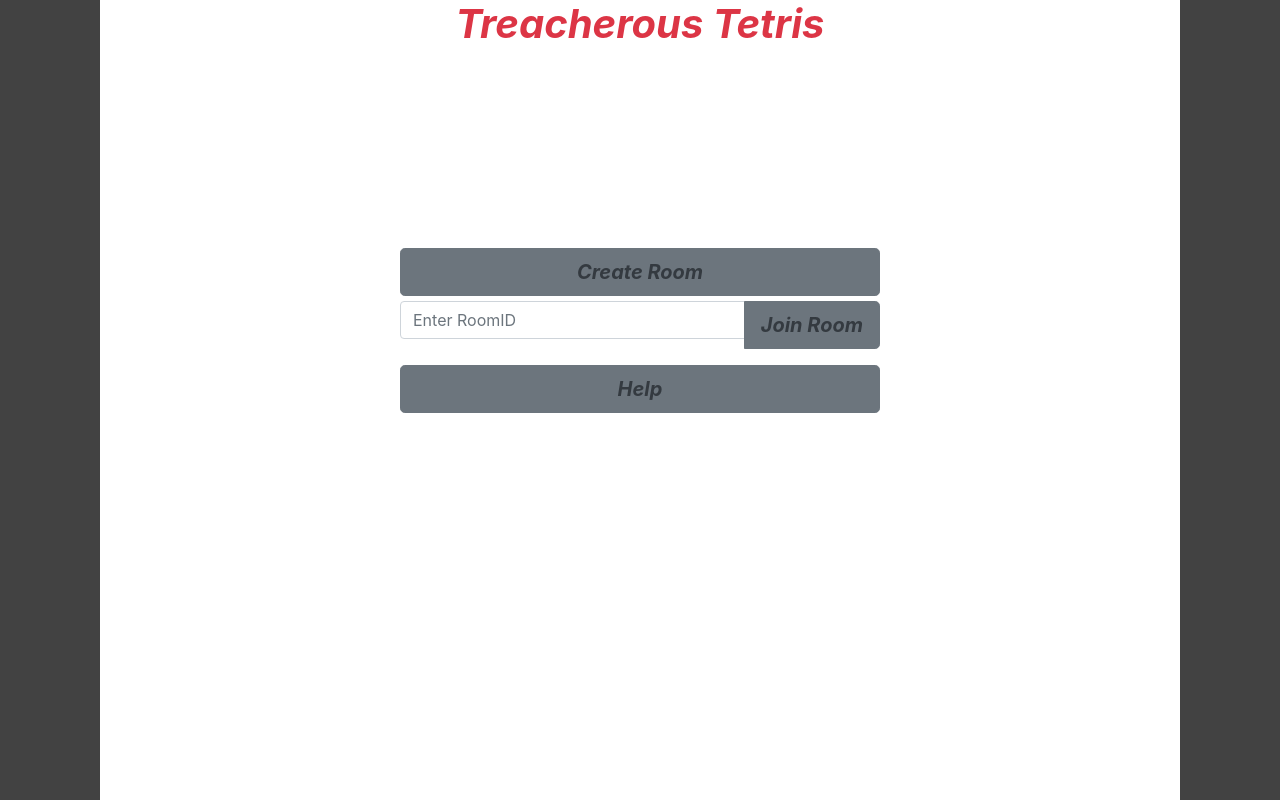
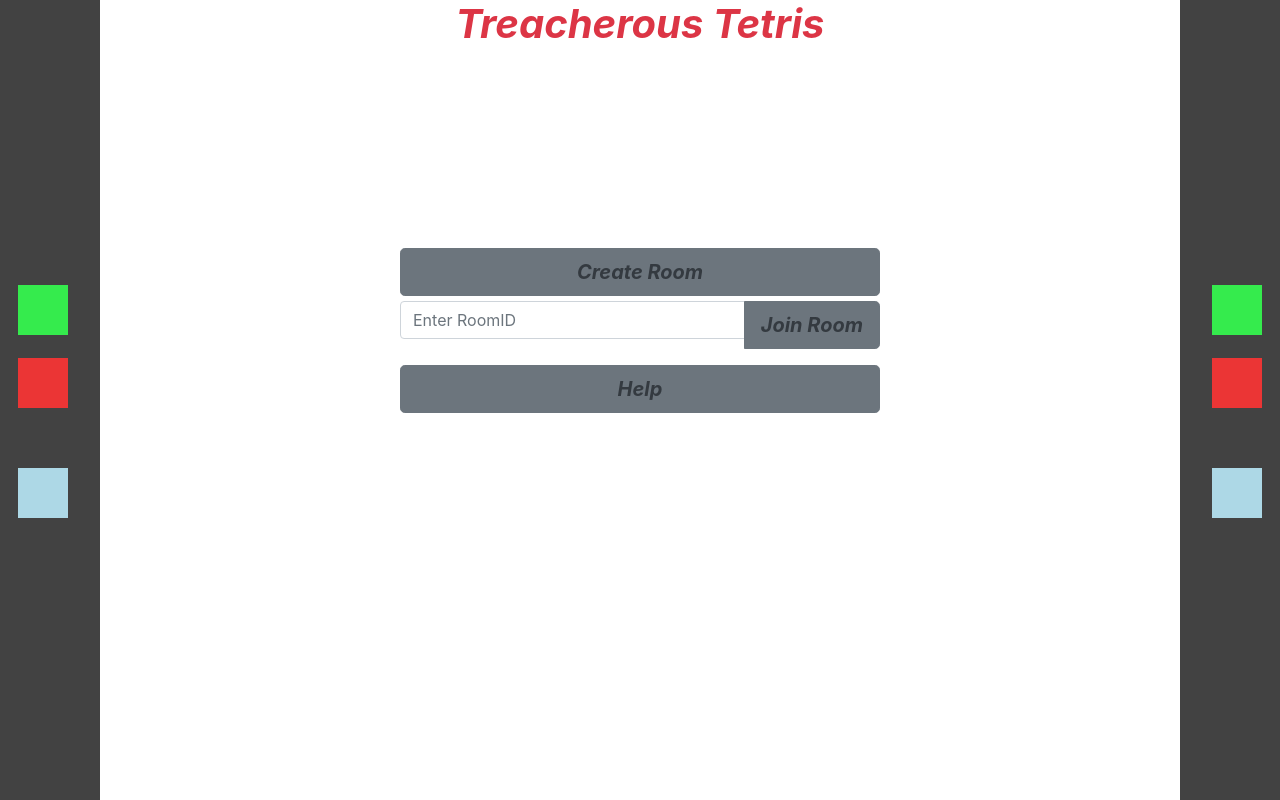
Before and after one commit to ducklin5/TTetris, a React (Create React App) app in the folder code/client/: page / in a window 1280 px wide. Built offline with nearby package versions, Linux system fonts and the light colour scheme; no server answers.

Commit message:
added falling boxes(later Tetris pieces) to our page UIs

```diff
--- a/code/client/src/components/helppage/helppage.css
+++ b/code/client/src/components/helppage/helppage.css
@@ -64,3 +64,56 @@ html, body, #root {
     text-overflow: ellipsis;
     margin: 5px 0px;
 }
+
+/* Reference: https://codepen.io/oridr22/pen/mOGddj */
+
+.piece {
+  width: 50px;
+  height: 50px;
+  position: absolute;
+  animation-name: falling;
+  animation-iteration-count: infinite;
+  animation-timing-function: linear;
+}
+
+
+@keyframes falling{
+    0% {top: -10vh;}
+    100% {top: 90vh;}
+}
+
+.piece-1{
+  background-color: lightblue;
+  left: 1.4vw;
+  animation-duration: 8s;
+}
+
+.piece-2{
+  background-color: lightblue;
+  right: 1.4vw;
+  animation-duration: 8s;
+}
+
+.piece-3{
+  background-color: rgb(235, 53, 53);
+  left: 1.4vw;
+  animation-duration: 10s;
+}
+
+.piece-4{
+  background-color: rgb(235, 53, 53);
+  right: 1.4vw;
+  animation-duration: 10s;
+}
+
+.piece-5{
+  background-color: rgb(53, 235, 77);
+  left: 1.4vw;
+  animation-duration: 12s;
+}
+
+.piece-6{
+  background-color: rgb(53, 235, 77);
+  right: 1.4vw;
+  animation-duration: 12s;
+}
--- a/code/client/src/components/helppage/helppage.jsx
+++ b/code/client/src/components/helppage/helppage.jsx
@@ -6,6 +6,12 @@ class HelpPage extends Component {
     render() {
         return (
             <div class="help-page">
+                <div class="piece piece-1"></div>
+                <div class="piece piece-2"></div>
+                <div class="piece piece-3"></div>
+                <div class="piece piece-4"></div>
+                <div class="piece piece-5"></div>
+                <div class="piece piece-6"></div>
                 <div><p class="h1 text-danger font-weight-bold font-italic text-center ">Treacherous Tetris</p></div>
                 <div class="help-col">
                     <div class="help-sections">
--- a/code/client/src/components/homepage/homepage.css
+++ b/code/client/src/components/homepage/homepage.css
@@ -21,3 +21,56 @@ html, body, #root {
     border-top: 0px;
     border-bottom: 0px;
 }
+
+/* Reference: https://codepen.io/oridr22/pen/mOGddj */
+
+.piece {
+  width: 50px;
+  height: 50px;
+  position: absolute;
+  animation-name: falling;
+  animation-iteration-count: infinite;
+  animation-timing-function: linear;
+}
+
+
+@keyframes falling{
+    0% {top: -10vh;}
+    100% {top: 90vh;}
+}
+
+.piece-1{
+  background-color: lightblue;
+  left: 1.4vw;
+  animation-duration: 8s;
+}
+
+.piece-2{
+  background-color: lightblue;
+  right: 1.4vw;
+  animation-duration: 8s;
+}
+
+.piece-3{
+  background-color: rgb(235, 53, 53);
+  left: 1.4vw;
+  animation-duration: 10s;
+}
+
+.piece-4{
+  background-color: rgb(235, 53, 53);
+  right: 1.4vw;
+  animation-duration: 10s;
+}
+
+.piece-5{
+  background-color: rgb(53, 235, 77);
+  left: 1.4vw;
+  animation-duration: 12s;
+}
+
+.piece-6{
+  background-color: rgb(53, 235, 77);
+  right: 1.4vw;
+  animation-duration: 12s;
+}
--- a/code/client/src/components/homepage/homepage.jsx
+++ b/code/client/src/components/homepage/homepage.jsx
@@ -32,6 +32,12 @@ const HomePage = (props) => {
 
     return (
             <div className="home-page">
+                <div class="piece piece-1"></div>
+                <div class="piece piece-2"></div>
+                <div class="piece piece-3"></div>
+                <div class="piece piece-4"></div>
+                <div class="piece piece-5"></div>
+                <div class="piece piece-6"></div>
                 <p className="h1 text-danger font-weight-bold font-italic text-center title-margin ">Treacherous Tetris</p>
                 <div className="d-flex justify-content-center align-items-start">
                     <Link to={`/room/${roomID}`} onClick={onCreateButtonClicked} type="button" className="btn btn-secondary btn-lg btn-block text-dark font-weight-bold font-italic text-center btn-space">
--- a/code/client/src/components/roompage/roompage.css
+++ b/code/client/src/components/roompage/roompage.css
@@ -23,8 +23,8 @@ html, body, #root {
   padding: 30px;
   display: inline-block;
   margin: 4px 4px;
-  height: 40px;
-  width: 40px;
+  /* height: 40px;
+  width: 40px; */
   border-radius: 50%;
 }
 
@@ -61,3 +61,56 @@ html, body, #root {
     display: flex;
     flex-direction: column;
 }
+
+/* Reference: https://codepen.io/oridr22/pen/mOGddj */
+
+.piece {
+  width: 50px;
+  height: 50px;
+  position: absolute;
+  animation-name: falling;
+  animation-iteration-count: infinite;
+  animation-timing-function: linear;
+}
+
+
+@keyframes falling{
+    0% {top: -10vh;}
+    100% {top: 90vh;}
+}
+
+.piece-1{
+  background-color: lightblue;
+  left: 1.4vw;
+  animation-duration: 8s;
+}
+
+.piece-2{
+  background-color: lightblue;
+  right: 1.4vw;
+  animation-duration: 8s;
+}
+
+.piece-3{
+  background-color: rgb(235, 53, 53);
+  left: 1.4vw;
+  animation-duration: 10s;
+}
+
+.piece-4{
+  background-color: rgb(235, 53, 53);
+  right: 1.4vw;
+  animation-duration: 10s;
+}
+
+.piece-5{
+  background-color: rgb(53, 235, 77);
+  left: 1.4vw;
+  animation-duration: 12s;
+}
+
+.piece-6{
+  background-color: rgb(53, 235, 77);
+  right: 1.4vw;
+  animation-duration: 12s;
+}
--- a/code/client/src/components/roompage/roompage.jsx
+++ b/code/client/src/components/roompage/roompage.jsx
@@ -30,7 +30,15 @@ const RoomPage = (props) => {
 
     return (
         <div class="room-page">
+            <div class="piece piece-1"></div>
+            <div class="piece piece-2"></div>
+            <div class="piece piece-3"></div>
+            <div class="piece piece-4"></div>
+            <div class="piece piece-5"></div>
+            <div class="piece piece-6"></div>
             <div><p class="h1 text-danger font-weight-bold font-italic text-center ">Treacherous Tetris</p>
+            <link rel="stylesheet" href="https://cdnjs.cloudflare.com/ajax/libs/font-awesome/4.7.0/css/font-awesome.min.css"></link>
+            {/* <button class="btn help-button"><i class="fa fa-home"></i></button> */}
             <button class="help-button">
                 <svg xmlns="http://www.w3.org/2000/svg" width="20" height="20" fill="currentColor" class="bi bi-question-circle" viewBox="0 0 20 15">
                     <path d="M8 15A7 7 0 1 1 8 1a7 7 0 0 1 0 14zm0 1A8 8 0 1 0 8 0a8 8 0 0 0 0 16z"/>
```
